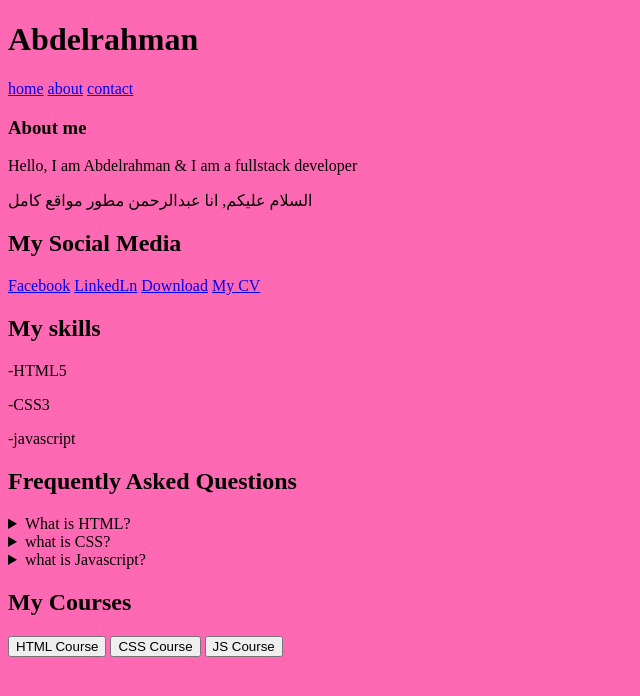
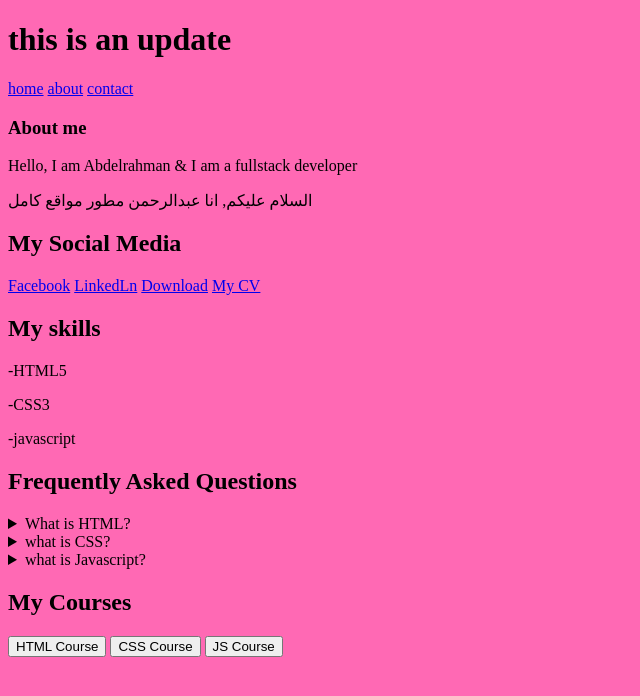
Before and after one commit to hhhhhhhhhhoo/myproject, a plain HTML site: page index.html in a window 1280 px wide. Shown: the whole page, without its empty margins (0-640 px from the left). Drawn offline with Linux system fonts and the light colour scheme.

Commit message:
edit in html file

```diff
--- a/index.html
+++ b/index.html
@@ -9,7 +9,7 @@
         <title>html.page</title>
         <link rel = "stylesheet" href="style.css">
         <body>
-            <h1>Abdelrahman</h1>
+            <h1>this is an update</h1>
             <a href="https://www.mohamed.com">home</a>
             <a href="about.html">about</a>
             <a href="about.html">contact</a>
```
